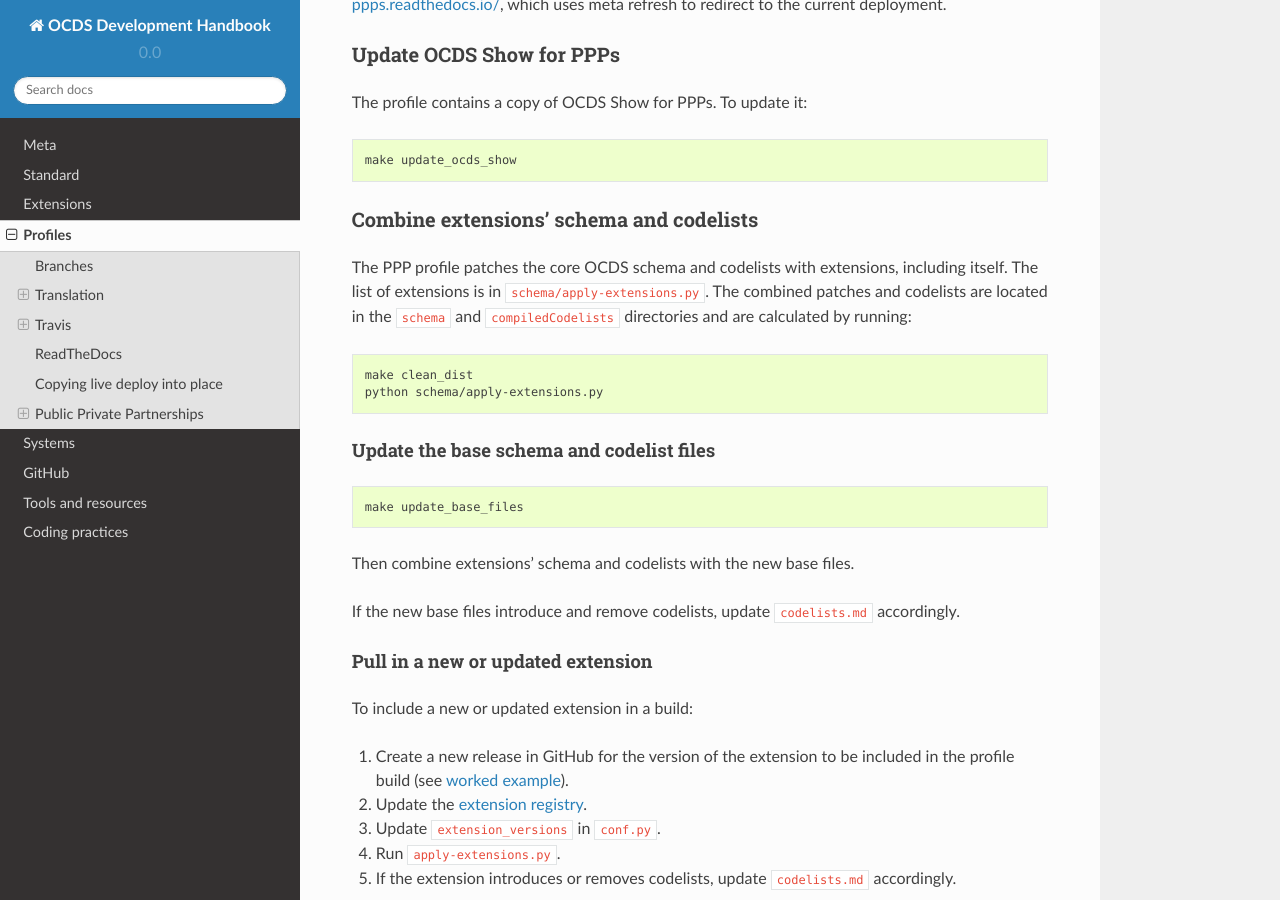
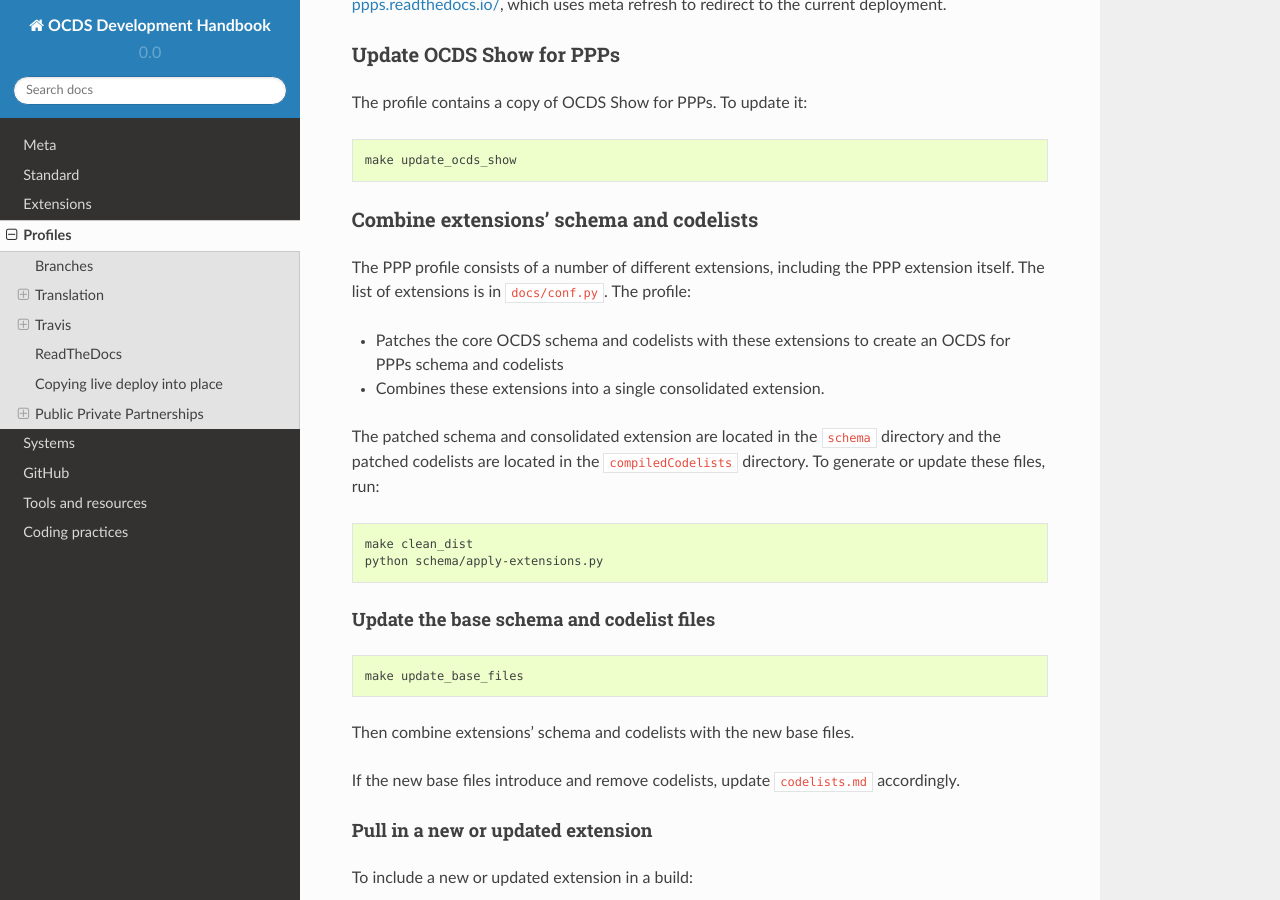
Before and after one commit to open-contracting/standard-development-handbook, a Sphinx documentation site: the page built from docs/profiles/index.md, in a window 1280 px wide and 900 px high, scrolled down 3346 px. Built offline with Sphinx 7.4.7 and the Read the Docs theme 2.0.0, drawn with Linux system fonts in a browser that asks for light colours.

Commit message:
Update profiles documentation
To reflect changes in https://github.com/open-contracting/public-private-partnerships/issues/142

````diff
--- a/docs/profiles/index.md
+++ b/docs/profiles/index.md
@@ -144,7 +144,12 @@ make update_ocds_show
 
 ### Combine extensions' schema and codelists
 
-The PPP profile patches the core OCDS schema and codelists with extensions, including itself. The list of extensions is in `schema/apply-extensions.py`. The combined patches and codelists are located in the [`schema`](https://github.com/open-contracting/public-private-partnerships/tree/master/schema) and [`compiledCodelists`](https://github.com/open-contracting/public-private-partnerships/tree/master/compiledCodelists) directories and are calculated by running:
+The PPP profile consists of a number of different extensions, including the PPP extension itself. The list of extensions is in `docs/conf.py`. The profile:
+
+* Patches the core OCDS schema and codelists with these extensions to create an OCDS for PPPs schema and codelists
+* Combines these extensions into a single consolidated extension.
+
+The patched schema and consolidated extension are located in the [`schema`](https://github.com/open-contracting/public-private-partnerships/tree/master/schema) directory and the patched codelists are located in the [`compiledCodelists`](https://github.com/open-contracting/public-private-partnerships/tree/master/compiledCodelists) directory. To generate or update these files, run:
 
 ```shell
 make clean_dist
````
